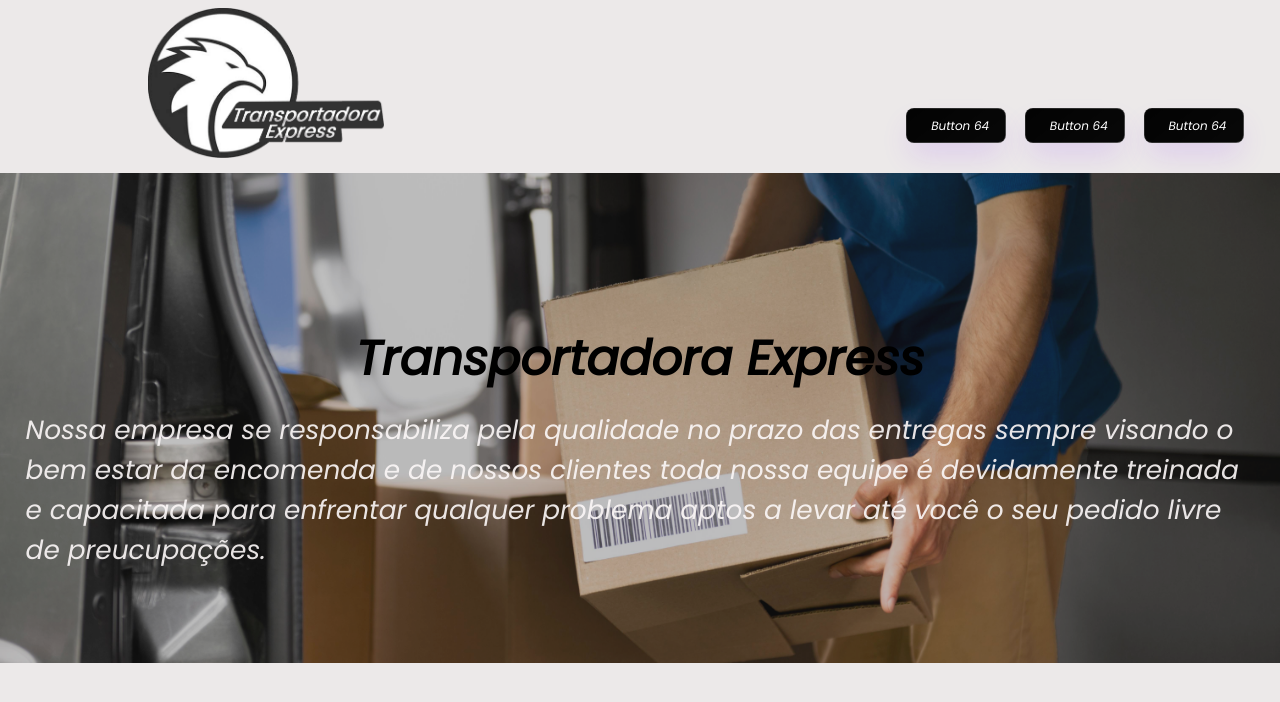
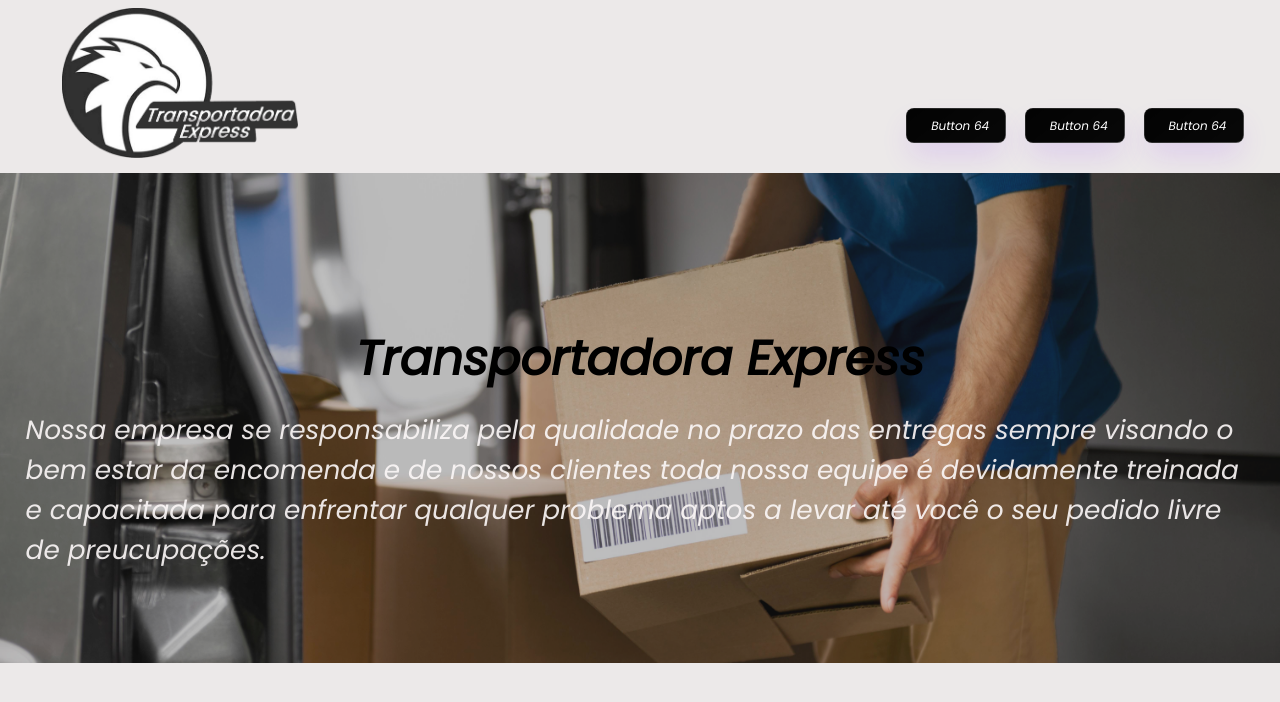
Before and after one commit to Desenvolvedorajunior2022/transportadora, a plain HTML site: page index.html in a window 1280 px wide. Drawn offline with Linux system fonts and the light colour scheme.

Commit message:
commit initial
organização da estilização do  css

```diff
--- a/css/menu.css
+++ b/css/menu.css
@@ -42,7 +42,7 @@ nav.menu-desk li{
 /*configuração da logo*/
 .logo{
     float:left;
-    padding-left: 10%;
+    padding-left: 3%;
 }
 .logo img{
     height: 150px;
@@ -61,7 +61,7 @@ nav.menu-desk li{
     text-align: center;
 }
 .main-banner h2{
-    color:	#000000;
+    color:#000000;
     font-size: 3em;
     font-family: 'Poppins', 'sans-serif';
 
```
